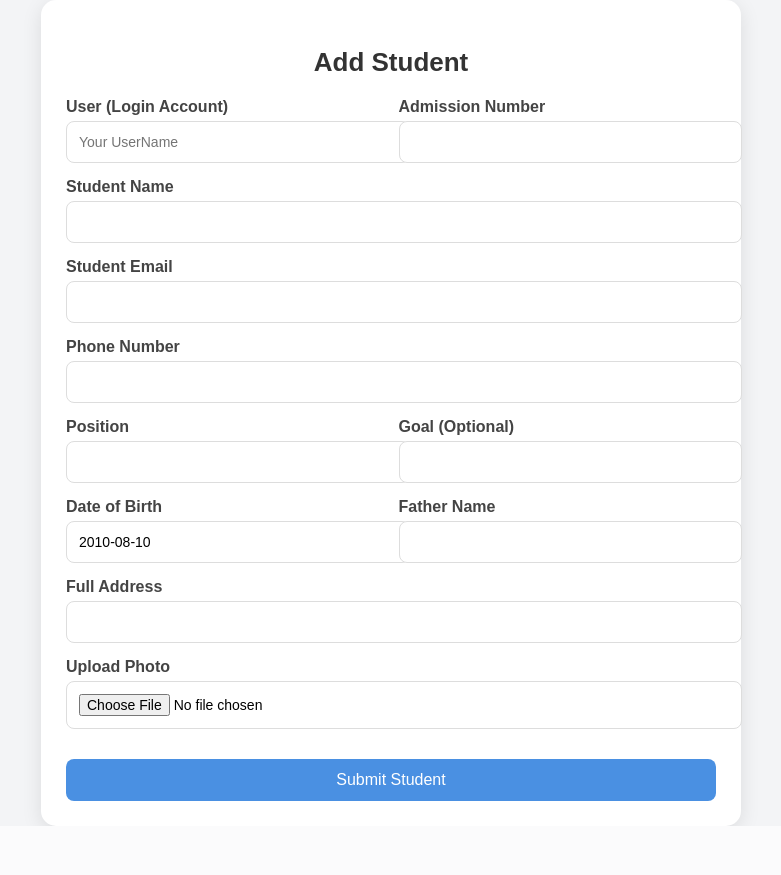
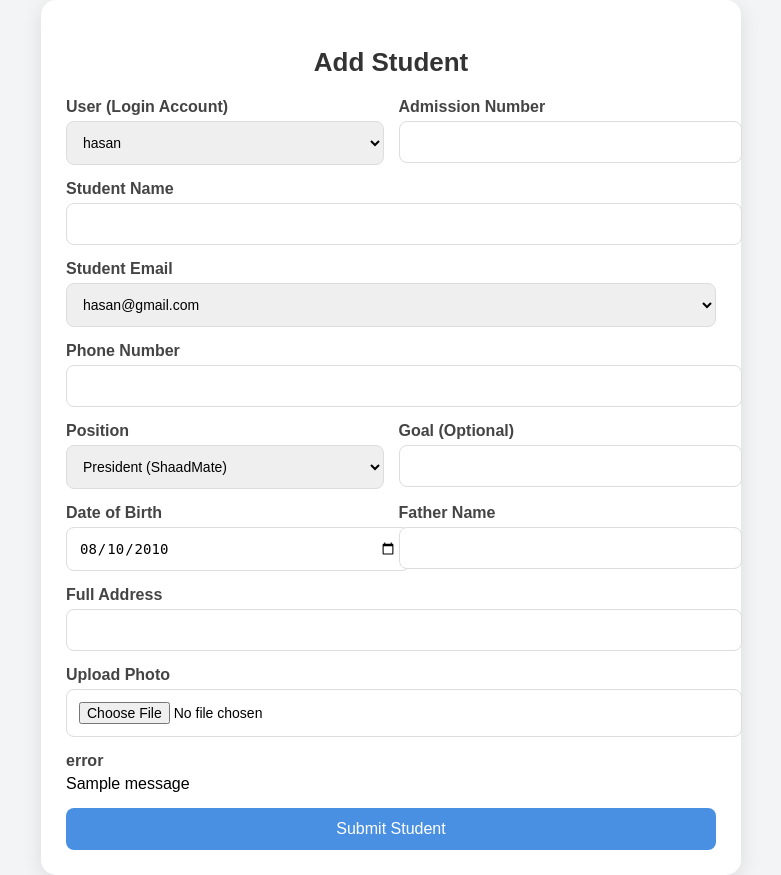
Before and after one commit to MuhammadS1364/Sha_Web, a Django app: page /addStn/ in a window 1280 px wide. Shown: the whole page, without its empty margins (249-1030 px from the left). Before the commit the page ends 826 px from the top, so only its background shows below. Run offline with Django 5.2, Linux system fonts and the light colour scheme; data comes from the database, SQL or seed files in the repository; both versions use the stored data as it was after the commit; tables that the repository leaves empty hold one stand-in row (values such as "Sample post"); one stand-in notice (Sample message) is shown.

Commit message:
Add Student solved, Wing Rest

```diff
--- a/admin_panel/forms.py
+++ b/admin_panel/forms.py
@@ -7,6 +7,11 @@ class Student_form(forms.ModelForm):
     class Meta :
         model = Student_Model
         fields = "__all__"
+        widgets = {
+            "Student_Dob" : forms.DateInput(attrs={
+                "type" : "date"
+            })
+        }
 
 
 class Wing_form(forms.ModelForm):
--- a/admin_panel/views.py
+++ b/admin_panel/views.py
@@ -20,14 +20,17 @@ def login_view (request):
         userPass = request.POST.get("password")
 
               # Step 1: Check if entered value is email
-        if User.objects.filter(email=userName).exists():
-            user_obj = User.objects.get(email=userName)
-            final_username = user_obj.email
-        else:
-            final_username = userName
+        # if User.objects.filter(email=userName).exists():
+        #     user_obj = User.objects.get(email=userName)
+        #     # print(user_obj.email, "it is .....")
+        #     final_username = user_obj.email
+        # else:
+        #     messages.error(request,f"Login Failed. {request.user}, May be your email")
+        #     final_username = userName
+        #     return render(request, "login_user.html")
 
+        act_user = authenticate(request, username = userName , password = userPass)
 
-        act_user = authenticate(request, username = final_username , password = userPass)
         if act_user is not None:
 
             login(request, act_user)
@@ -41,7 +44,9 @@ def login_view (request):
                 return redirect("Student_DashBoard")
 
         else:
-            return messages.error(f"Login Failed. {request.user}")
+            messages.error(request,f"Login Failed. {request.user}, technical issu")
+            return render(request, "login_user.html")
+
 
     return render(request, "login_user.html")
 
@@ -118,33 +123,48 @@ def newUser (request):
 
 
 def add_student(request):
+    # Sending All User objects
+    all_User = User.objects.all()
+
     if request.method == 'POST':
 
         newStdn_Form = Student_form(request.POST, request.FILES)
 
         new_stn_user = request.POST.get("user_Stn")
+
         new_stn_addNo = request.POST.get("Student_Add_no")
+
+
+        if Student_Model.objects.filter(Student_Add_no=new_stn_addNo).exists():
+            messages.error(request, "Student Already Exists")
+            return redirect("login_view")
 
         if newStdn_Form.is_valid():
 
-            if Student_Model.objects.filter(Student_Add_no=new_stn_addNo).exists():
-                messages.error(request, "Student Already Exists")
-                return redirect("login_view")
+            newStn_Obj = User.objects.get(id=new_stn_user)
 
-            newStn_Obj = User.objects.get(id=new_stn_user)
 
             new_Student = newStdn_Form.save(commit=False)
             new_Student.user_Stn = newStn_Obj
             new_Student.save()
 
             messages.success(request, "Student Added Successfully")
-            login(request, new_Student)
+            login(request, newStn_Obj)
             return redirect("Student_DashBoard")
+        else:
+            messages.error(request, "This Form is not Valid Form , plz check.")
+            return render(request, 'addStudent.html', {
+        "form": newStdn_Form,
+        "all_User" : all_User
+        })
 
     else:
         newStdn_Form = Student_form()
 
-    return render(request, 'addStudent.html', {"form": newStdn_Form})
+    return render(request, 'addStudent.html', {
+        "form": newStdn_Form,
+        "all_User" : all_User
+        })
 
 
 
@@ -156,22 +176,29 @@ def add_wing(request):
 
         newWing_Form = Wing_form(request.POST,request.FILES )
 
-        new_wing_user = request.POST.get("wing_user")
+        wing_user = request.POST.get("wing_user")
 
         if newWing_Form.is_valid():
 
             # Getting the New User Object
-            newWing_Obj = User.objects.get(id=new_wing_user)
+            newWing_Obj = User.objects.get(id=wing_user)
+
+            print(f"Wing User is : {newWing_Obj}")
+
 
             new_Wing = newWing_Form.save(commit=False)
             new_Wing.wing_user = newWing_Obj
             new_Wing.save()
 
-            login(request, new_Wing)
+            login(request, newWing_Obj)
             # Return their data to the DashBoard
             return redirect("Wing_DashBoard")
         else:
-            return messages.error(request ,"Wing Not Added.........")
+            messages.error(request ,"Validation Problem.........")
+            return render(request, 'addWing.html', {
+        "form": newWing_Form,
+        "all_Users" :all_Users
+        })
     else:
         newWing_Form = Wing_form()
 
@@ -214,8 +241,7 @@ def Wing_DashBoard(request):
 # Student DashBoard
 
 def Student_DashBoard(request):
-    act_stn = get_object_or_404(Student_Model, user_Stn = request.user)
-
+    act_stn = User.objects.get(user_Stn = request.user)
 
     All_OutReach = OutReach_Model.objects.filter(student_name = act_stn)
     All_Achievements = Achievements_Model.objects.filter(Achiever = act_stn)
--- a/templates/addStudent.html
+++ b/templates/addStudent.html
@@ -104,7 +104,13 @@
             <div class="row">
                 <div class="form-group">
                     <label>User (Login Account)</label>
-                    <input type="text" name="user_Stn" id="" placeholder="Your UserName">
+                    <select name="user_Stn" id="">
+                        {% for stnUser in all_User %}
+                        {% if not stnUser.is_superuser and not stnUser.is_staff %}
+                        <option value="{{ stnUser.id}}"> {{ stnUser.username}}</option>
+                        {% endif %}
+                        {% endfor %}
+                    </select>
                 </div>
 
                 <div class="form-group">
@@ -120,7 +126,13 @@
 
             <div class="form-group">
                 <label>Student Email</label>
-                {{ form.Student_Email }}
+                <select name="Student_Email" id="">
+                    {% for stnUser in all_User %}
+                    {% if not stnUser.is_superuser and not stnUser.is_staff %}
+                    <option value="{{ stnUser.email}}"> {{ stnUser.email}}</option>
+                    {% endif %}
+                    {% endfor %}
+                </select>
             </div>
 
             <div class="form-group">
@@ -131,7 +143,17 @@
             <div class="row">
                 <div class="form-group">
                     <label>Position</label>
-                    {{ form.Student_Position }}
+                    <!-- {{ form.Student_Position }} -->
+                    <select name="Student_Position" id="">
+                        <option value="President">President (ShaadMate)</option>
+                        <option value="Secretry">Secretry (ShaadMate)</option>
+                        <option value="Treasaror">Treasaror (ShaadMate)</option>
+                        <option value="Class Leader">Class Leader (ShaadMate)</option>
+                        <option value="Wing Manager">Wing Manager (ShaadMate)</option>
+                        <option value="Wing Assistant">Wing Assistant (ShaadMate)</option>
+                        <option value="Shaad Member">Shaad Member (ShaadMate)</option>
+                        <option value="Batch Member">Batch Member (ShaadMate)</option>
+                    </select>
                 </div>
 
                 <div class="form-group">
@@ -161,7 +183,15 @@
                 <label>Upload Photo</label>
                 {{ form.Student_Img }}
             </div>
+            {% if messages %}
+            {% for msg in messages %}
+            <div class="radio-option">
+                <label for="">error</label>
+                {{ msg }}
+            </div>
 
+            {% endfor %}
+            {% endif %}
             <button type="submit">Submit Student</button>
 
         </form>
```
Also changed, not shown: templates/addWing.html (+10 -2 lines), templates/login_user.html (+23 -2 lines), templates/student_dashboard.html (+10 -0 lines), db.sqlite3, man_media/student_Box/105901.jpg (added), man_media/student_Box/Doctor_speaking_from_podium_on_stage_at_conference1.jpg (added), man_media/student_Box/Doctor_speaking_from_podium_on_stage_at_conference1_ZzXb67t.jpg (added), man_media/wing_Box/1.jpg (added).
